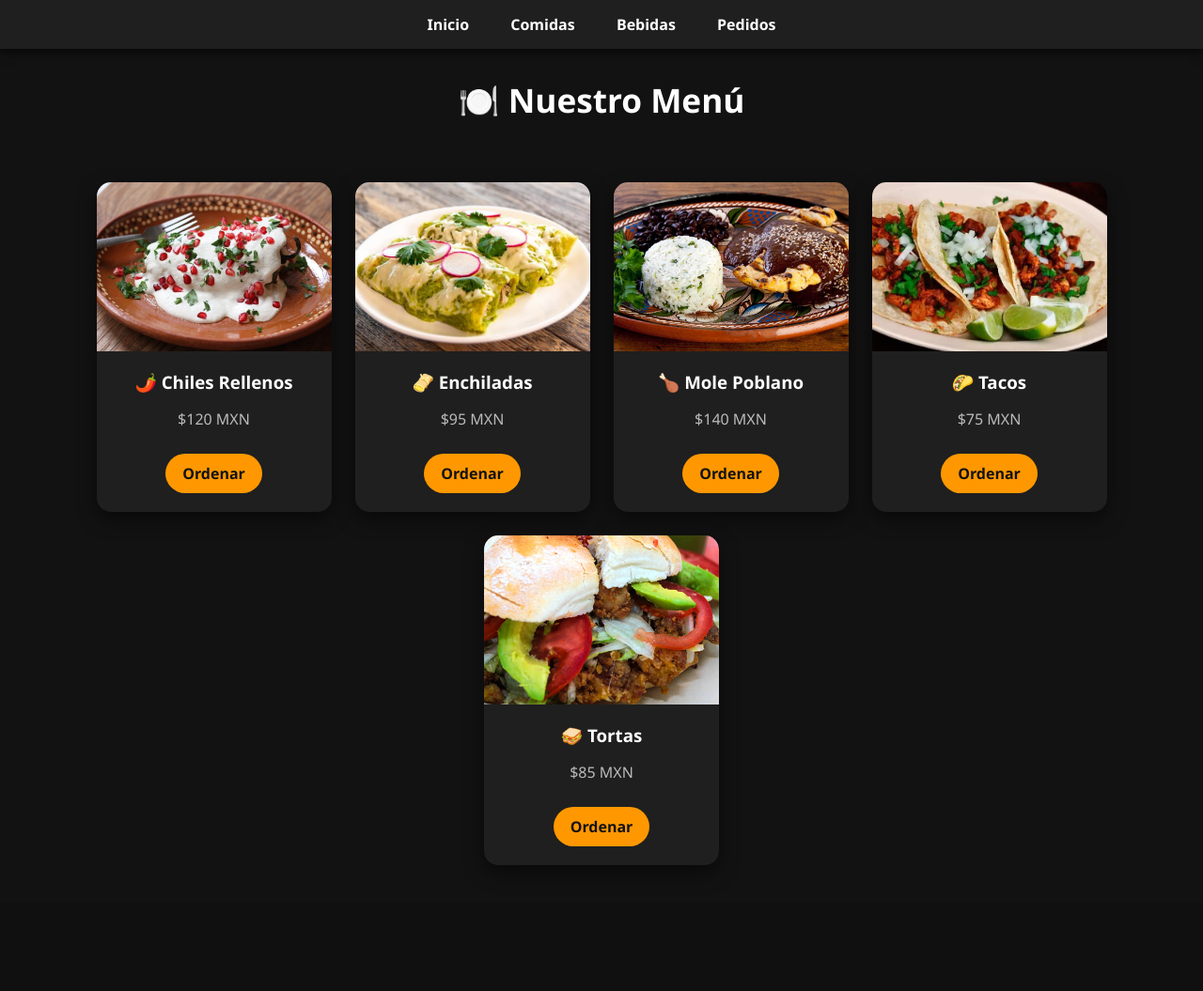
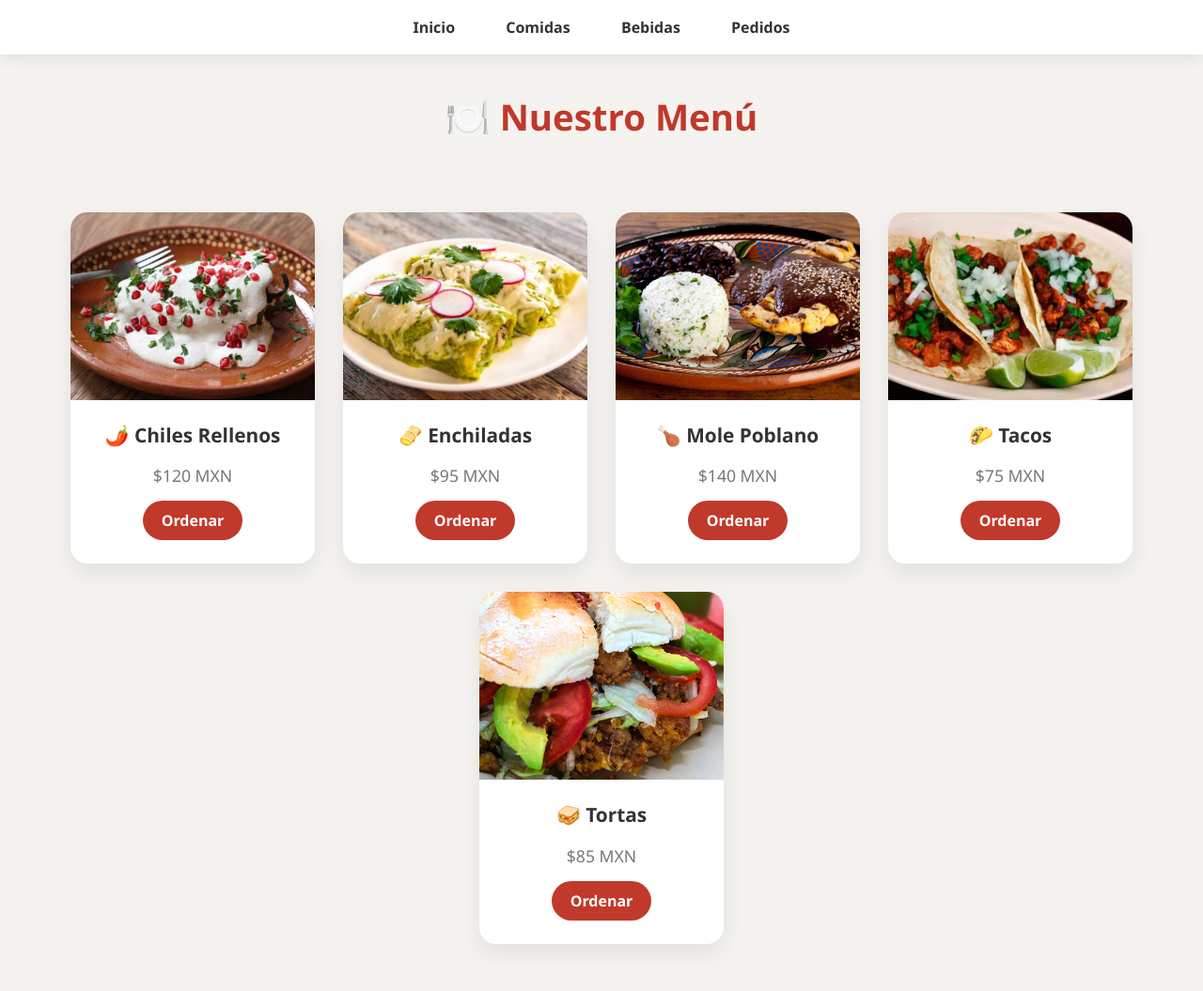
Before and after one commit to josegarcia19809/proyectos_django, a Django app: page /comidas/ in a window 1280 px wide. Shown: the whole page at 94% size. Before the commit the page ends 921 px from the top, so only its background shows below. Run offline with Django 5.2, Linux system fonts and the light colour scheme.

Commit message:
Restaurante Web con Django: Estilos claros

```diff
--- a/restaurante/info.txt
+++ b/restaurante/info.txt
@@ -1,2 +1,2 @@
 
-Restaurante Web con Django: Templates HTML
+Restaurante Web con Django: Estilos claros
--- a/restaurante/menu/static/css/estilos.css
+++ b/restaurante/menu/static/css/estilos.css
@@ -1,98 +1,121 @@
-
-
+/* ============================= */
+/* 🎨 ESTILO GENERAL - MODO CLARO MODERNO */
+/* ============================= */
 
 body {
     margin: 0;
     font-family: 'Segoe UI', Arial, sans-serif;
-    background-color: #121212;
-    color: #ffffff;
+    background-color: #f5f3ef; /* fondo crema suave */
+    color: #333;
 }
 
+/* ============================= */
+/* 🧭 NAVEGACIÓN */
+/* ============================= */
 
 nav {
-    background-color: #1f1f1f;
-    padding: 15px;
+    background-color: #ffffff;
+    padding: 18px;
     text-align: center;
-    box-shadow: 0 4px 10px rgba(0, 0, 0, 0.6);
+    box-shadow: 0 4px 15px rgba(0,0,0,0.08);
 }
 
 nav a {
-    color: #ffffff;
-    margin: 0 20px;
+    color: #333;
+    margin: 0 25px;
     text-decoration: none;
-    font-weight: bold;
+    font-weight: 600;
     transition: 0.3s;
 }
 
 nav a:hover {
-    color: #ff9800;
+    color: #c0392b; /* rojo elegante */
 }
 
+/* ============================= */
+/* 🏷 TÍTULOS */
+/* ============================= */
 
 h1 {
     text-align: center;
-    margin-top: 30px;
-    font-size: 2.2rem;
+    margin-top: 40px;
+    font-size: 2.4rem;
+    color: #c0392b;
 }
 
-
+/* ============================= */
+/* 📦 CONTENEDOR FLEXBOX */
+/* ============================= */
 
 .contenedor {
     display: flex;
     justify-content: center;
     flex-wrap: wrap;
-    gap: 25px;
-    padding: 40px;
+    gap: 30px;
+    padding: 50px;
 }
 
+/* ============================= */
+/* 🃏 TARJETAS */
+/* ============================= */
 
 .card {
-    background-color: #1f1f1f;
-    border-radius: 15px;
+    background-color: #ffffff;
+    border-radius: 18px;
     overflow: hidden;
-    width: 250px;
+    width: 260px;
     text-align: center;
-    box-shadow: 0 8px 20px rgba(0, 0, 0, 0.5);
+    box-shadow: 0 10px 25px rgba(0,0,0,0.08);
     transition: transform 0.3s ease, box-shadow 0.3s ease;
-    padding-bottom: 20px;
+    padding-bottom: 25px;
 }
 
 .card:hover {
-    transform: scale(1.05);
-    box-shadow: 0 12px 25px rgba(255, 152, 0, 0.6);
+    transform: translateY(-8px);
+    box-shadow: 0 15px 30px rgba(192, 57, 43, 0.25);
 }
 
+/* ============================= */
+/* 🖼 IMÁGENES */
+/* ============================= */
 
 .card img {
     width: 100%;
-    height: 180px;
+    height: 200px;
     object-fit: cover;
 }
 
+/* ============================= */
+/* 📝 TEXTO */
+/* ============================= */
 
 .card h3 {
-    margin: 15px 0 10px 0;
+    margin: 18px 0 8px 0;
+    font-size: 1.3rem;
 }
 
 .card p {
-    color: #bbbbbb;
-    padding: 0 15px;
+    color: #777;
+    font-size: 1.1rem;
+    margin-bottom: 15px;
 }
 
+/* ============================= */
+/* 🔘 BOTONES ESTILIZADOS */
+/* ============================= */
 
 .boton {
     display: inline-block;
-    margin-top: 10px;
-    padding: 10px 18px;
-    background-color: #ff9800;
-    color: #121212;
+    padding: 10px 20px;
+    background-color: #c0392b;
+    color: #ffffff;
     text-decoration: none;
-    border-radius: 25px;
+    border-radius: 30px;
     font-weight: bold;
     transition: 0.3s;
 }
 
 .boton:hover {
-    background-color: #ffa726;
+    background-color: #a93226;
     transform: scale(1.05);
 }
```
Also changed, not shown: restaurante/menu/static/css/estilos2.css (added, +98 -0 lines).
